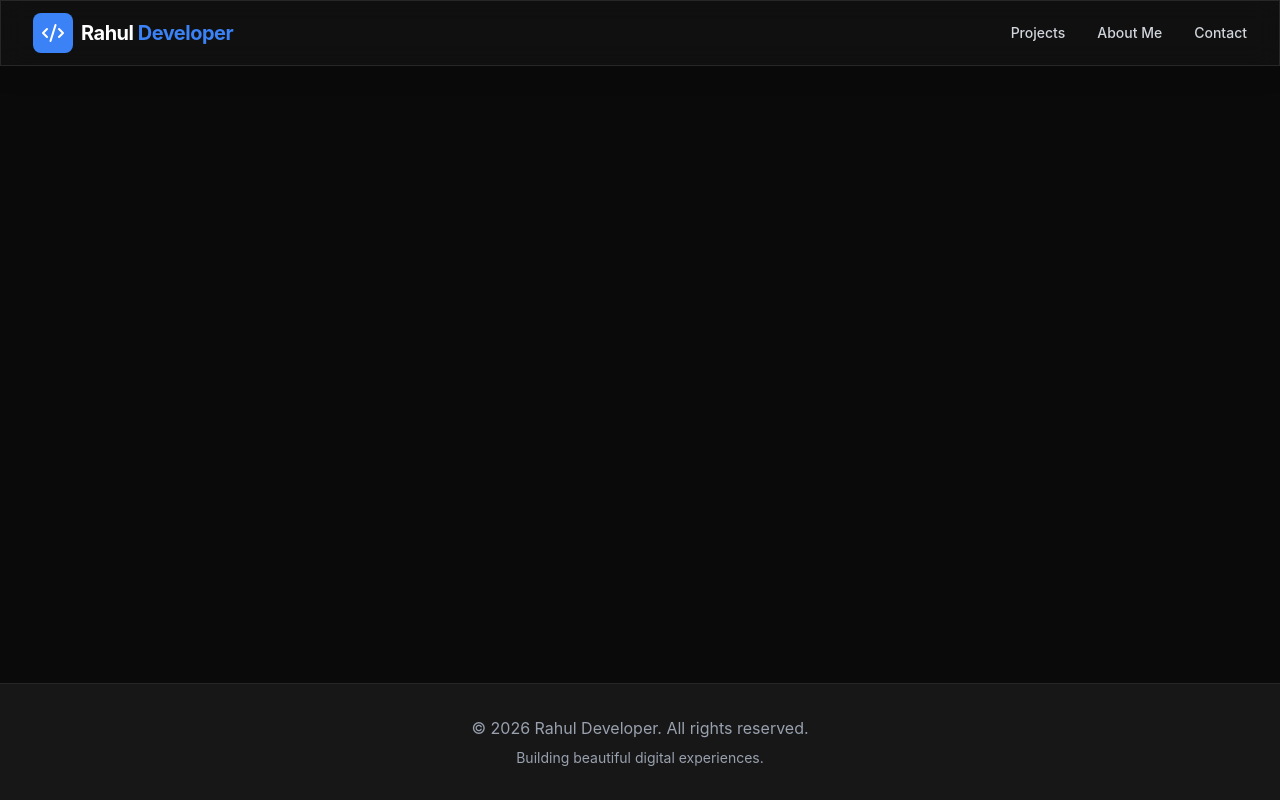
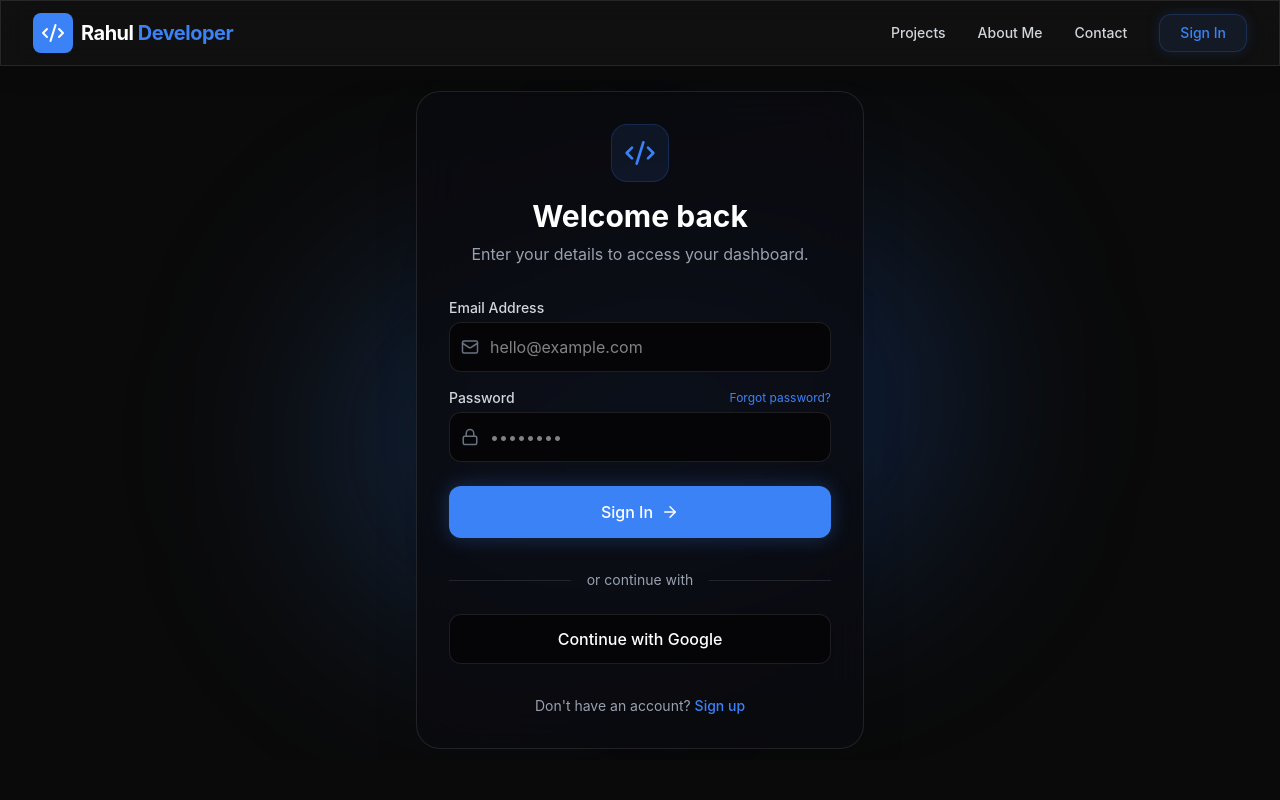
Before and after one commit to dasrahulprasad05-dev/buy_your_project, a React (Vite) app in the folder frontend/: page /login in a window 1280 px wide. Shown: the top 800 px of the page. Built offline with nearby package versions, Linux system fonts and the light colour scheme.

Commit message:
Add Login page and routing

```diff
--- a/frontend/src/App.jsx
+++ b/frontend/src/App.jsx
@@ -3,6 +3,7 @@ import Navbar from './components/Navbar';
 import Footer from './components/Footer';
 import Home from './pages/Home';
 import ProjectDetails from './pages/ProjectDetails';
+import Login from './pages/Login';
 
 function App() {
   return (
@@ -13,6 +14,7 @@ function App() {
           <Routes>
             <Route path="/" element={<Home />} />
             <Route path="/project/:id" element={<ProjectDetails />} />
+            <Route path="/login" element={<Login />} />
           </Routes>
         </main>
         <Footer />
--- a/frontend/src/components/Navbar.jsx
+++ b/frontend/src/components/Navbar.jsx
@@ -15,10 +15,18 @@ const Navbar = () => {
             </span>
           </Link>
 
-          <div className="hidden md:flex space-x-8">
+          <div className="hidden md:flex items-center space-x-8">
             <Link to="/" className="text-gray-300 hover:text-white transition-colors text-sm font-medium">Projects</Link>
-            <a href="#" className="text-gray-300 hover:text-white transition-colors text-sm font-medium">About Me</a>
+            <a href="/#about" className="text-gray-300 hover:text-white transition-colors text-sm font-medium">About Me</a>
             <a href="#" className="text-gray-300 hover:text-white transition-colors text-sm font-medium">Contact</a>
+
+            {/* Login Button */}
+            <Link
+              to="/login"
+              className="bg-primary/10 border border-primary/20 text-primary hover:bg-primary hover:text-white px-5 py-2 rounded-xl text-sm font-medium transition-all duration-300 shadow-[0_0_15px_rgba(59,130,246,0.15)] hover:shadow-[0_0_20px_rgba(59,130,246,0.4)]"
+            >
+              Sign In
+            </Link>
           </div>
         </div>
       </div>
--- /dev/null
+++ b/frontend/src/pages/Login.jsx
@@ -0,0 +1,167 @@
+import { useState } from 'react';
+import { motion, AnimatePresence } from 'framer-motion';
+import { Link, useNavigate } from 'react-router-dom';
+import { Mail, Lock, User, ArrowRight, Code2 } from 'lucide-react';
+
+const Login = () => {
+  const [isLogin, setIsLogin] = useState(true);
+  const [email, setEmail] = useState('');
+  const [password, setPassword] = useState('');
+  const [name, setName] = useState('');
+  const [loading, setLoading] = useState(false);
+  const navigate = useNavigate();
+
+  const handleSubmit = (e) => {
+    e.preventDefault();
+    setLoading(true);
+
+    // Mock authentication delay
+    setTimeout(() => {
+      setLoading(false);
+      // For now, simply navigate to the home page on successful mock login
+      navigate('/');
+    }, 1500);
+  };
+
+  return (
+    <div className="min-h-[85vh] flex items-center justify-center relative overflow-hidden px-4">
+      {/* Background Orbs */}
+      <div className="absolute inset-0 pointer-events-none">
+        <div className="absolute top-1/4 left-1/4 w-96 h-96 bg-primary/20 rounded-full blur-[100px]" />
+        <div className="absolute bottom-1/4 right-1/4 w-96 h-96 bg-blue-500/20 rounded-full blur-[100px]" />
+      </div>
+
+      <motion.div
+        initial={{ opacity: 0, y: 20 }}
+        animate={{ opacity: 1, y: 0 }}
+        transition={{ duration: 0.5 }}
+        className="relative z-10 w-full max-w-md"
+      >
+        {/* Glass Card */}
+        <div className="bg-[#0a0a0f]/80 backdrop-blur-xl border border-white/10 rounded-3xl shadow-2xl p-8">
+
+          <div className="text-center mb-8">
+            <Link to="/" className="inline-flex items-center justify-center bg-primary/10 p-3 rounded-2xl text-primary mb-4 border border-primary/20">
+              <Code2 size={32} />
+            </Link>
+            <h2 className="text-3xl font-bold text-white mb-2">
+              {isLogin ? 'Welcome back' : 'Create account'}
+            </h2>
+            <p className="text-gray-400">
+              {isLogin ? 'Enter your details to access your dashboard.' : 'Sign up to purchase premium templates.'}
+            </p>
+          </div>
+
+          <form onSubmit={handleSubmit} className="space-y-4">
+            <AnimatePresence mode="popLayout">
+              {!isLogin && (
+                <motion.div
+                  key="name"
+                  initial={{ opacity: 0, height: 0, scale: 0.95 }}
+                  animate={{ opacity: 1, height: 'auto', scale: 1 }}
+                  exit={{ opacity: 0, height: 0, scale: 0.95 }}
+                  transition={{ duration: 0.3 }}
+                >
+                  <label className="block text-sm font-medium text-gray-300 mb-1">Full Name</label>
+                  <div className="relative">
+                    <User className="absolute left-3 top-1/2 -translate-y-1/2 text-gray-500" size={18} />
+                    <input
+                      type="text"
+                      value={name}
+                      onChange={(e) => setName(e.target.value)}
+                      required={!isLogin}
+                      className="w-full bg-[#050508] border border-white/10 rounded-xl py-3 pl-10 pr-4 text-white focus:outline-none focus:border-primary focus:ring-1 focus:ring-primary transition-colors"
+                      placeholder="Rahul Developer"
+                    />
+                  </div>
+                </motion.div>
+              )}
+            </AnimatePresence>
+
+            <div>
+              <label className="block text-sm font-medium text-gray-300 mb-1">Email Address</label>
+              <div className="relative">
+                <Mail className="absolute left-3 top-1/2 -translate-y-1/2 text-gray-500" size={18} />
+                <input
+                  type="email"
+                  value={email}
+                  onChange={(e) => setEmail(e.target.value)}
+                  required
+                  className="w-full bg-[#050508] border border-white/10 rounded-xl py-3 pl-10 pr-4 text-white focus:outline-none focus:border-primary focus:ring-1 focus:ring-primary transition-colors"
+                  placeholder="hello@example.com"
+                />
+              </div>
+            </div>
+
+            <div>
+              <div className="flex justify-between items-center mb-1">
+                <label className="block text-sm font-medium text-gray-300">Password</label>
+                {isLogin && (
+                  <a href="#" className="text-xs text-primary hover:text-blue-400 transition-colors">
+                    Forgot password?
+                  </a>
+                )}
+              </div>
+              <div className="relative">
+                <Lock className="absolute left-3 top-1/2 -translate-y-1/2 text-gray-500" size={18} />
+                <input
+                  type="password"
+                  value={password}
+                  onChange={(e) => setPassword(e.target.value)}
+                  required
+                  className="w-full bg-[#050508] border border-white/10 rounded-xl py-3 pl-10 pr-4 text-white focus:outline-none focus:border-primary focus:ring-1 focus:ring-primary transition-colors"
+                  placeholder="••••••••"
+                />
+              </div>
+            </div>
+
+            <button
+              type="submit"
+              disabled={loading}
+              className="w-full group relative flex items-center justify-center gap-2 bg-primary hover:bg-primaryHover text-white py-3.5 rounded-xl font-medium transition-all duration-300 overflow-hidden mt-6 disabled:opacity-70 disabled:cursor-not-allowed"
+              style={{
+                boxShadow: "0 0 20px rgba(59,130,246,0.3)",
+              }}
+            >
+              <span className="absolute inset-0 bg-gradient-to-r from-white/0 via-white/20 to-white/0 -translate-x-full group-hover:translate-x-full transition-transform duration-700" />
+              {loading ? (
+                <span className="w-5 h-5 border-2 border-white/30 border-t-white rounded-full animate-spin" />
+              ) : (
+                <>
+                  {isLogin ? 'Sign In' : 'Create Account'}
+                  <ArrowRight size={18} className="transition-transform group-hover:translate-x-1" />
+                </>
+              )}
+            </button>
+          </form>
+
+          <div className="mt-8 flex items-center justify-center gap-4 text-sm text-gray-400">
+            <div className="h-px bg-white/10 flex-1" />
+            <span>or continue with</span>
+            <div className="h-px bg-white/10 flex-1" />
+          </div>
+
+          {/* Social login removed for now */}
+          <button
+            type="button"
+            className="w-full flex items-center justify-center gap-2 bg-[#050508] hover:bg-white/5 border border-white/10 text-white py-3 rounded-xl font-medium transition-colors mt-6"
+          >
+            Continue with Google
+          </button>
+
+          <p className="text-center text-sm text-gray-400 mt-8">
+            {isLogin ? "Don't have an account? " : "Already have an account? "}
+            <button
+              onClick={() => setIsLogin(!isLogin)}
+              className="text-primary font-medium hover:text-blue-400 transition-colors"
+            >
+              {isLogin ? 'Sign up' : 'Sign in'}
+            </button>
+          </p>
+        </div>
+      </motion.div>
+    </div>
+  );
+};
+
+export default Login;
```
